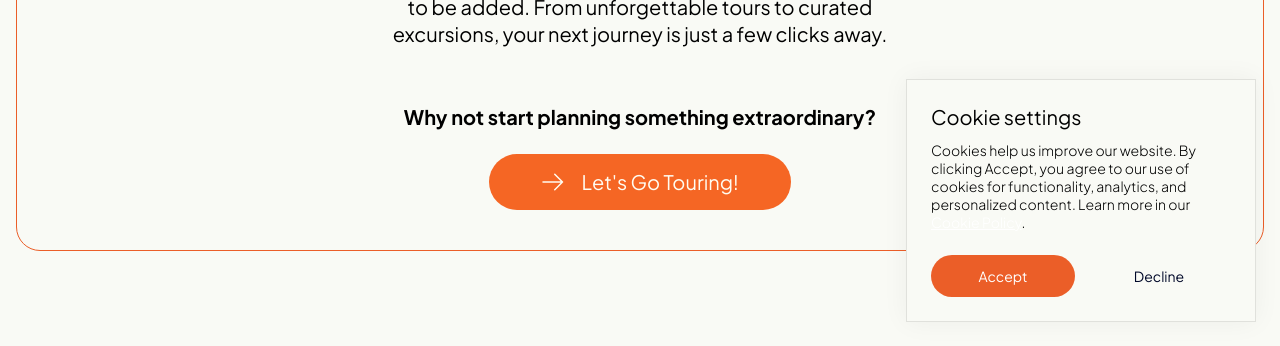
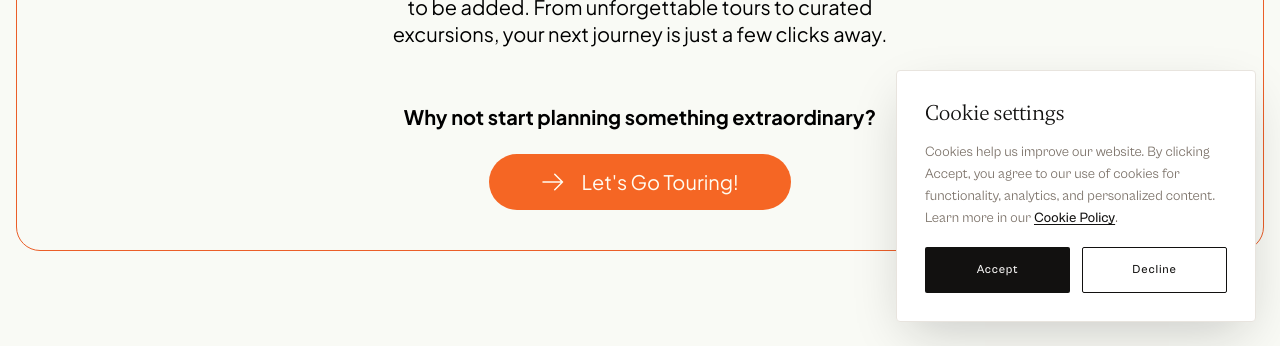
Before and after one commit to born2bemedia/domera-front, a Next.js app: page /en/checkout in a window 1280 px wide. Shown: the part 454-800 px from the top of the page. Built offline with nearby package versions, Linux system fonts and the light colour scheme; no server answers; what react-select-country-list would draw is missing.

Commit message:
Refactor CookiePopup styles and component structure. Updated SCSS for improved layout and design, including new variables for colors and fonts. Replaced Button component with native buttons for accept/decline actions, enhancing accessibility and performance.

```diff
--- a/src/shared/ui/components/cookie-popup/CookiePopup.module.scss
+++ b/src/shared/ui/components/cookie-popup/CookiePopup.module.scss
@@ -1,40 +1,40 @@
-@use '@/shared/lib/styles/mixin.scss' as *;
+@use "@/shared/lib/styles/mixin.scss" as *;
+@use "@/shared/lib/styles/controls.scss" as *;
+
+$cabinet: var(--font-cabinet-grotesk), sans-serif;
+$gambetta: var(--font-gambetta), serif;
+
+$ink-900: #121110;
+$ink-50: #faf9f8;
+$surface: #ffffff;
+$gold: #bba880;
+$muted: #7a7067;
+$border: #e8e4de;
 
 .cookiePopup {
   position: fixed;
   bottom: 24px;
   right: 24px;
   display: none; /* hidden by default, shown when .visible */
-  width: 350px;
-  padding: 24px;
   flex-direction: column;
-  justify-content: center;
   align-items: flex-start;
-  gap: 12px;
+  gap: 14px;
+  width: 360px;
+  max-width: calc(100% - 48px);
+  padding: 28px;
   z-index: 1000;
-  border-radius: 0;
-  background: #F9FAF5;
-  border: 1px solid #0000001a;
-  box-shadow: 0px 0px 25px 0px rgba(0, 0, 0, 0.05);
+  border: 1px solid $border;
+  border-radius: 4px;
+  background: $surface;
+  box-shadow: 0 18px 50px -12px rgba(18, 17, 16, 0.22);
+  font-family: $cabinet;
 
-  max-width: 100%;
-  overflow: hidden;
-
-  @media (max-width: 992px) {
+  @include mobile {
     right: 16px;
     bottom: 16px;
     width: calc(100% - 32px);
-  }
-
-  &:before {
-    content: "";
-    position: absolute;
-    top: 0;
-    left: 0;
-    width: 100%;
-    height: 72px;
-    //background: rgba(75, 237, 123, 0.5);
-    filter: blur(75px);
+    max-width: calc(100% - 32px);
+    padding: 22px;
   }
 
   &.visible {
@@ -42,77 +42,50 @@
   }
 
   h2 {
-    color: #000;
-    font-size: 20px;
-    font-style: normal;
+    font-family: $gambetta;
     font-weight: 400;
-    line-height: normal;
-    @media (max-width: 992px) {
-    }
+    font-size: 22px;
+    line-height: 28px;
+    letter-spacing: -0.5px;
+    color: $ink-900;
   }
 
   p {
-    color: #000;
     font-size: 14px;
-    font-style: normal;
-    font-weight: 300;
-    line-height: normal;
-    margin-bottom: 12px;
+    font-weight: 400;
+    line-height: 22px;
+    color: $muted;
+
     a {
-      color: #fff;
+      color: $ink-900;
+      font-weight: 500;
       text-decoration: underline;
+      text-underline-offset: 2px;
+      transition: color 0.2s ease;
+
+      &:hover {
+        color: $gold;
+      }
     }
   }
 
   .buttons {
     display: flex;
     gap: 12px;
-    justify-content: center;
-    position: relative;
-    z-index: 1;
     width: 100%;
-    @media (max-width: 992px) {
+    margin-top: 4px;
+
+    button {
+      flex: 1 1 0;
+      min-width: 0;
     }
 
-    button {
-      width: calc(50% - 6px);
-      cursor: pointer;
-      font-size: 14px;
-      padding: 12px 24px;
-      @media (max-width: 992px) {
-        //width: 100%;
-      }
-      &.decline {
-        border-radius: 24px;
-        background: #3b3c3b;
-        display: flex;
-        height: 48px;
-        padding: 0 24px;
-        justify-content: center;
-        align-items: center;
-        gap: 12px;
-        color: #fff;
-        font-size: 14px;
-        font-style: normal;
-        font-weight: 500;
-        line-height: normal;
-      }
+    .accept {
+      @include domera-btn-primary;
+    }
 
-      &.accept {
-        border-radius: 24px;
-        background: #4bed7b;
-        display: flex;
-        height: 48px;
-        padding: 0 24px;
-        justify-content: center;
-        align-items: center;
-        gap: 12px;
-        color: #000;
-        font-size: 14px;
-        font-style: normal;
-        font-weight: 500;
-        line-height: normal;
-      }
+    .decline {
+      @include domera-btn-secondary;
     }
   }
 }
--- a/src/shared/ui/components/cookie-popup/CookiePopup.tsx
+++ b/src/shared/ui/components/cookie-popup/CookiePopup.tsx
@@ -4,8 +4,6 @@ import { useEffect, useState } from "react";
 
 import classNames from "classnames";
 import { useTranslations } from "next-intl";
-
-import { Button } from "@/shared/ui/kit/button/Button";
 
 import styles from "./CookiePopup.module.scss";
 
@@ -52,12 +50,12 @@ export const CookiePopup = () => {
         .
       </p>
       <div className={styles.buttons}>
-        <Button type="button" variant="orange" onClick={handleAccept}>
+        <button type="button" className={styles.accept} onClick={handleAccept}>
           {t("accept", { fallback: "Accept" })}
-        </Button>
-        <Button type="button" variant="bordered" onClick={handleDecline}>
+        </button>
+        <button type="button" className={styles.decline} onClick={handleDecline}>
           {t("decline", { fallback: "Decline" })}
-        </Button>
+        </button>
       </div>
     </div>
   );
```
